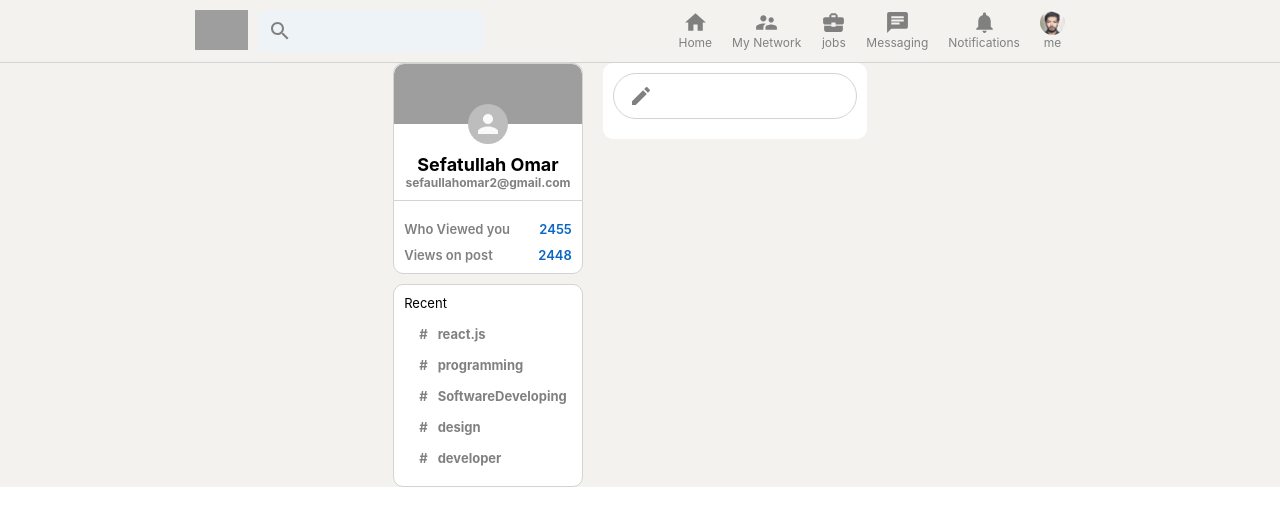
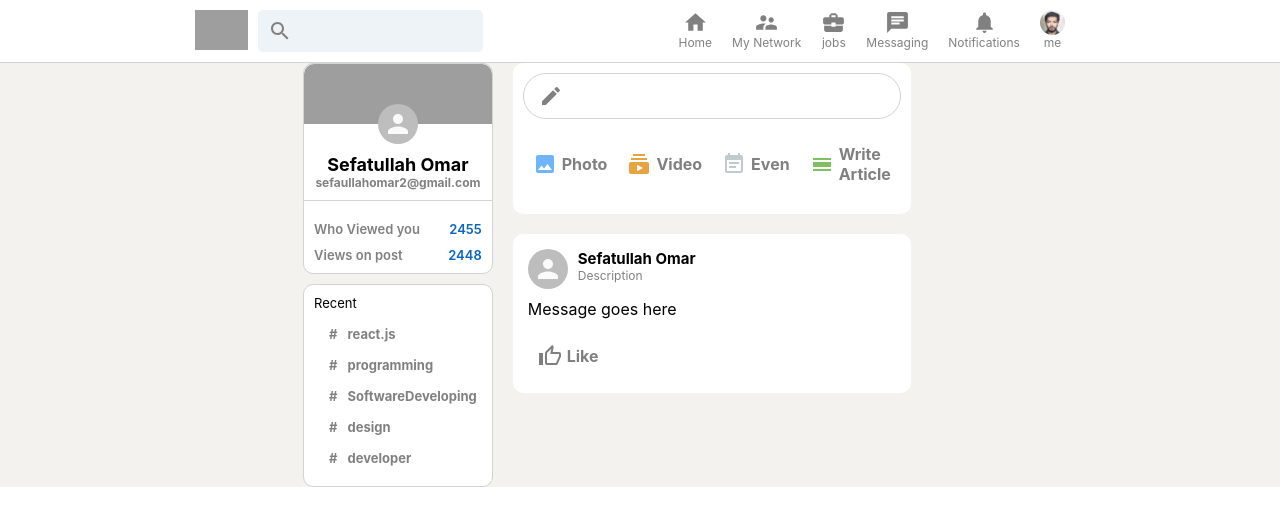
Before and after one commit to osefatul/Linkedin-React-clone, a React (Create React App) app: page / in a window 1280 px wide. Shown: the top 526 px of the page. Built offline with nearby package versions, Linux system fonts and the light colour scheme; grey boxes are pictures that could not be loaded.

Commit message:
Feed and post Flex

```diff
--- a/src/Feed.css
+++ b/src/Feed.css
@@ -37,3 +37,8 @@
 .feed_input>form>button {
   display: none;
 }
+
+.feed_inputOptions {
+  display: flex;
+  justify-content: space-evenly;
+}
--- a/src/Feed.js
+++ b/src/Feed.js
@@ -1,6 +1,12 @@
 import React from "react";
 import "./Feed.css";
 import CreateIcon from "@material-ui/icons/Create";
+import ImageIcon from "@material-ui/icons/Image";
+import SubscriptionsIcon from "@material-ui/icons/Subscriptions";
+import EventNoteIcon from "@material-ui/icons/EventNote";
+import CalendarViewDayIcon from "@material-ui/icons/CalendarViewDay";
+import Post from "./Post";
+
 import InputOption from "./InputOption";
 
 function Feed() {
@@ -15,9 +21,22 @@
           </form>
         </div>
         <div className="feed_inputOptions">
-          <InputOption />
+          <InputOption Icon={ImageIcon} title="Photo" color="#70B5F9" />
+          <InputOption Icon={SubscriptionsIcon} title="Video" color="#E7A33E" />
+          <InputOption Icon={EventNoteIcon} title="Even" color="#C0CBCD" />
+          <InputOption
+            Icon={CalendarViewDayIcon}
+            title="Write Article"
+            color="#7FC15E"
+          />
         </div>
       </div>
+      {/*Post */}
+      <Post
+        name="Sefatullah Omar"
+        description="THis is a Test"
+        message="THis worked"
+      />
     </div>
   );
 }
--- a/src/Header.css
+++ b/src/Header.css
@@ -1,6 +1,7 @@
 .header {
   display: flex;
   position:sticky ;
+  background-color: white;
   top:0;
   justify-content: space-evenly;
   border-bottom: 0.1px solid lightgray;
--- a/src/InputOption.css
+++ b/src/InputOption.css
@@ -0,0 +1,17 @@
+.inputOption{
+  display: flex;
+  align-items: center;
+  margin-top: 15px;
+  color:gray;
+  padding:10px;
+  cursor: pointer
+}
+
+.inputOption:hover{
+  background-color: whitesmoke;
+  border-radius: 10px;
+}
+
+.inputOption >h4{
+  margin-left: 5px;
+}
--- a/src/InputOption.js
+++ b/src/InputOption.js
@@ -1,7 +1,13 @@
 import React from "react";
+import "./InputOption.css";
 
-function InputOption() {
-  return <div className="inputOption"></div>;
+function InputOption({ title, Icon, color }) {
+  return (
+    <div className="inputOption">
+      <Icon style={{ color: color }} />
+      <h4>{title}</h4>
+    </div>
+  );
 }
 
 export default InputOption;
--- /dev/null
+++ b/src/Post.css
@@ -0,0 +1,28 @@
+.post {
+  background-color: white;
+  padding: 15px;
+  margin-bottom: 10px;
+  border-radius: 10px;
+}
+
+.post_header{
+  display: flex;
+  margin-bottom: 10px;
+}
+
+.post_info{
+  margin-left: 10px;
+}
+
+.post_info >h2{
+  font-size: 15px;
+}
+
+.post_info>p{
+font-size: 12px;
+color: gray;
+}
+
+.post_body{
+  overflow-wrap: anywhere;
+}
--- /dev/null
+++ b/src/Post.js
@@ -0,0 +1,29 @@
+import React from "react";
+import "./Post.css";
+import { Avatar } from "@material-ui/core";
+import ThumbUpAltOutlinedIcon from "@material-ui/icons/ThumbUpAltOutlined";
+import InputOption from "./InputOption";
+
+function Post({ name, description, message, photoUrl }) {
+  return (
+    <div className="post">
+      <div className="post_header">
+        <Avatar />
+        <div className="post_info">
+          <h2>Sefatullah Omar</h2>
+          <p>Description</p>
+        </div>
+      </div>
+
+      <div className="post_body">
+        <p>Message goes here</p>
+      </div>
+
+      <div className="post_buttons">
+        <InputOption Icon={ThumbUpAltOutlinedIcon} title="Like" color="gray" />
+      </div>
+    </div>
+  );
+}
+
+export default Post;
```
